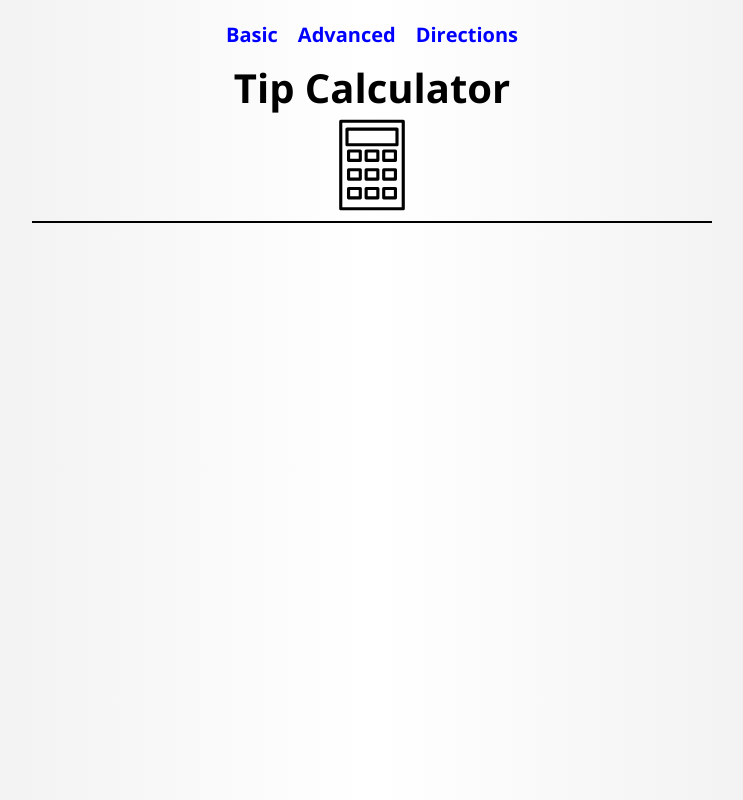
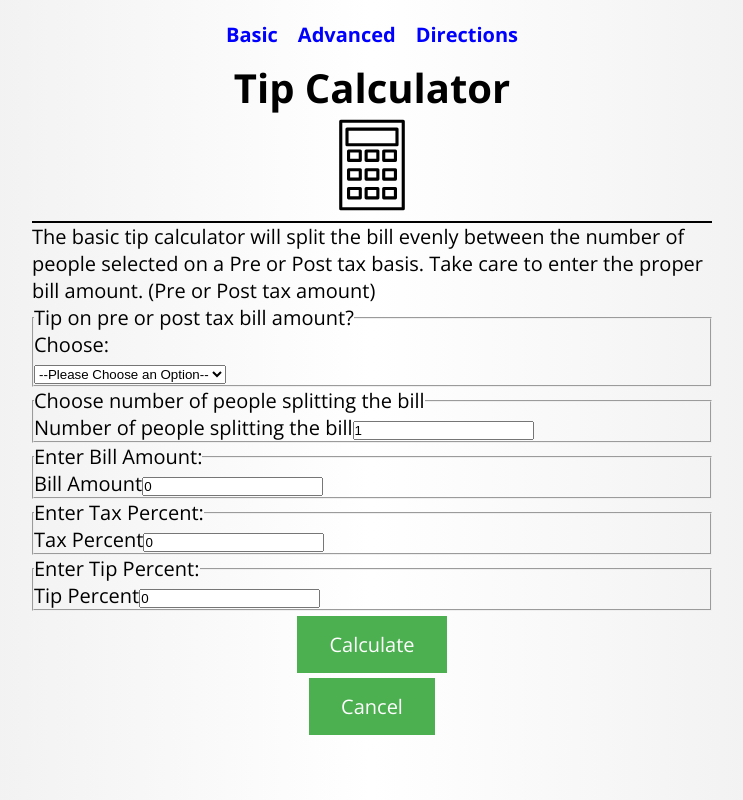
Before and after one commit to ARogala/Tip-Calculator, a React (Create React App) app: page / in a window 1280 px wide. Shown: the whole page, without its empty margins (268-1011 px from the left). Built offline with nearby package versions, Linux system fonts and the light colour scheme.

Commit message:
add basic calc form

```diff
--- a/src/components/App.js
+++ b/src/components/App.js
@@ -5,12 +5,13 @@ import { ToastContainer } from 'react-toastify';
 import { withRouter } from 'react-router-dom';
 import { Link } from 'react-router-dom';
 
+import Basic from './Basic';
+
 import calculator from '../images/Calculator1.svg';
 
 class App extends Component {
     render() {
         return (
-
             <div className="App">
                 <nav className="nav">
                     <Link to="/" className="nav__link">
@@ -28,8 +29,8 @@ class App extends Component {
                     <img className="header__img" src={calculator} alt="beer" />
                 </header>
 
-                <main className="main" role="main">
-
+                <main className="main" role="main" >
+                    <Basic />
                 </main>
                 <ToastContainer />
             </div>
--- /dev/null
+++ b/src/components/Basic.js
@@ -0,0 +1,154 @@
+import React from 'react';
+
+class Basic extends React.Component {
+	constructor(props) {
+		super(props);
+		this.state = {
+			prePostTax: '--Please Choose an Option--',
+			numPeople: 1,
+			billAmout: 0,
+			taxPercent: 0,
+			tipPercent: 0
+		};
+	}
+
+	handlePrePostTaxChange(e) {
+		this.setState({ prePostTax: e.target.value });
+	}
+
+	handleNumPeopleChange(e) {
+		this.setState({ numPeople: e.target.value });
+	}
+
+	handleBillAmountChange(e) {
+		this.setState({ billAmout: e.target.value });
+	}
+
+	handleTaxPercentChange(e) {
+		this.setState({ taxPercent: e.target.value });
+	}
+
+	handleTipPercentChange(e) {
+		this.setState({ tipPercent: e.target.value });
+	}
+
+	handleSubmit(e) {
+		e.preventDefault();
+		console.log(this.state.prePostTax);
+		console.log('Num Ppl: ', this.state.numPeople);
+		console.log('Bill Amount: ', this.state.billAmout);
+		console.log('Tax Percent: ', this.state.taxPercent);
+		console.log('Tip Percent: ', this.state.tipPercent);
+	}
+
+	resetForm() {
+		this.setState({
+			prePostTax: '--Please Choose an Option--',
+			numPeople: 1,
+			billAmout: 0,
+			taxPercent: 0,
+			tipPercent: 0
+		});
+	}
+
+	render() {
+		return (
+			<div>
+				<p>
+					The basic tip calculator will split the bill evenly between the number of people selected on a Pre
+					or Post tax basis. Take care to enter the proper bill amount. (Pre or Post tax amount)
+				</p>
+				<form className="TipCalcForm" onSubmit={e => this.handleSubmit(e)}>
+					<fieldset className="TipCalcForm__fieldset">
+						<legend className="TipCalcForm__legend">Tip on pre or post tax bill amount?</legend>
+						<label className="TipCalcForm__label" htmlFor="prePostTaxSelect">
+							Choose:
+						</label>
+						<div className="TipCalcForm__select-div">
+							<select
+								className="TipCalcForm__select"
+								id="prePostTaxSelect"
+								value={this.state.prePostTax}
+								onChange={e => this.handlePrePostTaxChange(e)}
+							>
+								<option value="--Please Choose an Option--" disabled>
+									--Please Choose an Option--
+								</option>
+								<option value="Tip on pre-tax bill amount">Tip on pre-tax bill amount</option>
+								<option value="Tip on post-tax bill amount">Tip on post-tax bill amount</option>
+							</select>
+						</div>
+					</fieldset>
+					<fieldset className="TipCalcForm__fieldset">
+						<legend className="TipCalcForm__legend">Choose number of people splitting the bill</legend>
+						<label className="TipCalcForm__label" htmlFor="numPeopleInput">
+							Number of people splitting the bill
+						</label>
+						<input
+							className="TipCalcForm__input"
+							type="number"
+							id="numPeopleInput"
+							min="1"
+							value={this.state.numPeople}
+							onChange={e => this.handleNumPeopleChange(e)}
+						/>
+					</fieldset>
+
+					<fieldset className="TipCalcForm__fieldset">
+						<legend className="TipCalcForm__legend">Enter Bill Amount:</legend>
+						<label className="TipCalcForm__label" htmlFor="billAmoutInput">Bill Amount</label>
+						<input
+							className="TipCalcForm__input"
+							type="number"
+							id="billAmoutInput"
+							min="0"
+							step="0.01"
+							value={this.state.billAmout}
+							onChange={e => this.handleBillAmountChange(e)}
+						/>
+					</fieldset>
+					<fieldset className="TipCalcForm__fieldset">
+						<legend className="TipCalcForm__legend">Enter Tax Percent:</legend>
+						<label className="TipCalcForm__label" htmlFor="taxPercentInput">Tax Percent</label>
+						<input
+							className="TipCalcForm__input"
+							type="number"
+							id="taxPercentInput"
+							min="0"
+							step="0.001"
+							value={this.state.taxPercent}
+							onChange={e => this.handleTaxPercentChange(e)}
+						/>
+					</fieldset>
+
+					<fieldset className="TipCalcForm__fieldset">
+						<legend className="TipCalcForm__legend">Enter Tip Percent:</legend>
+						<label className="TipCalcForm__label" htmlFor="tipPercentInput">Tip Percent</label>
+						<input
+							className="TipCalcForm__input"
+							type="number"
+							id="tipPercentInput"
+							min="0"
+							step="0.5"
+							value={this.state.tipPercent}
+							onChange={e => this.handleTipPercentChange(e)}
+						/>
+					</fieldset>
+
+					<div className="appBtnContainer">
+						<button className="appBtn" type="submit" value="Submit">
+							Calculate
+						</button>
+					</div>
+					<div className="appBtnContainer">
+						<button className="appBtn" type="button" value="Reset" onClick={() => this.resetForm()}>
+							Cancel
+						</button>
+					</div>
+				</form>
+			</div>
+		);
+	}
+}
+
+export default Basic;
```
